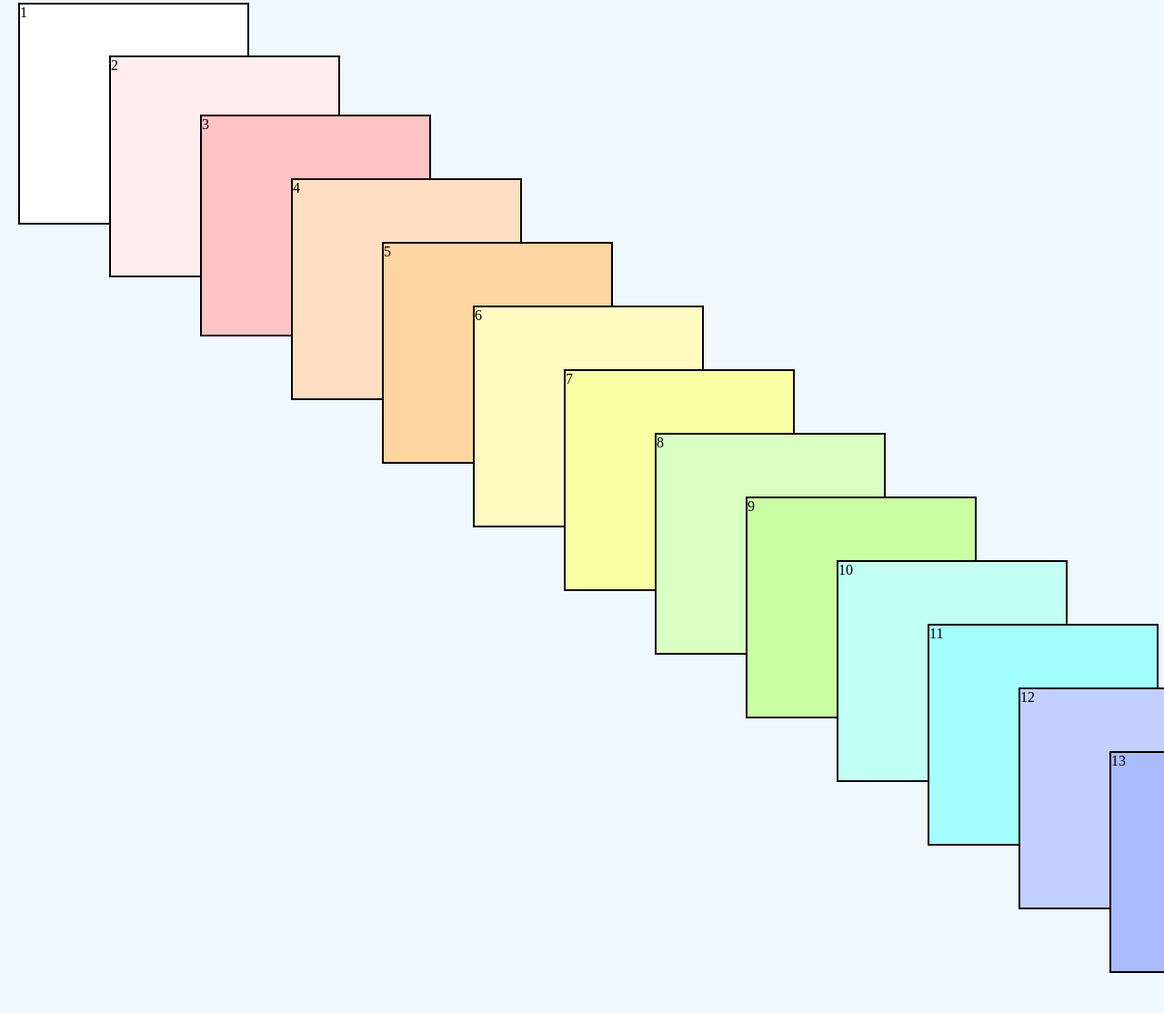
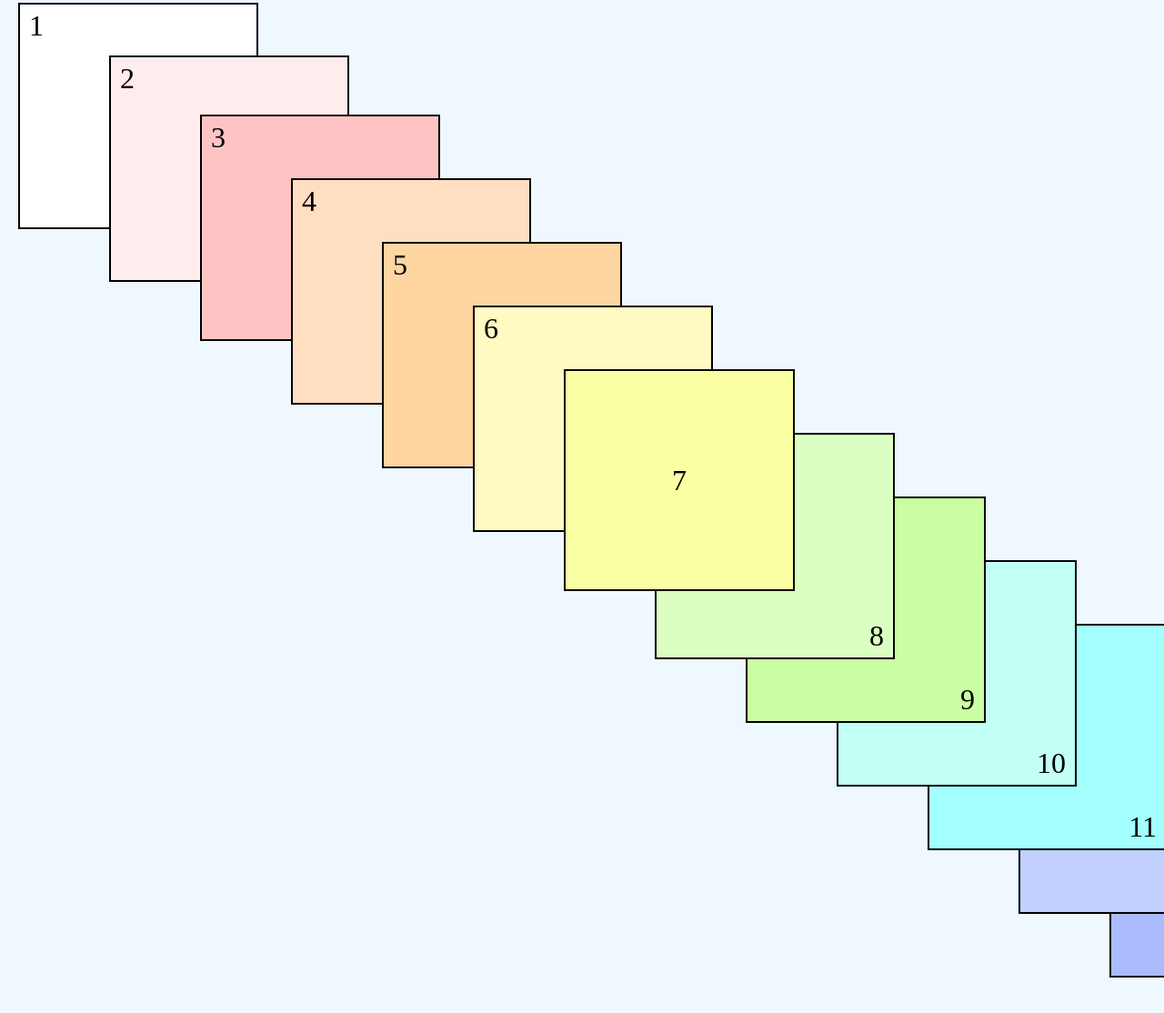
Before and after one commit to keyurjivani/R---W-project, a plain HTML site: page position/index.html in a window 1280 px wide. Shown: the part 54-1168 px from the top of the page at 91% size. Drawn offline with Linux system fonts and the light colour scheme.

Commit message:
git add . git commit -m"tes" git push origin master

```diff
--- a/position/index.html
+++ b/position/index.html
@@ -21,72 +21,121 @@
             width: 250px;
             border: 2px solid black;
             background-color: rgb(255, 255, 255);
+            font-size: xx-large;
+        }
+        #box1{
+            padding-left: 10px;
+            padding-top: 5px;
         }
         #box2{
             background-color: rgb(255, 236, 236);
             position: absolute;
             top: 95px;
             left: 100px;
+            padding-left: 10px;
+            padding-top: 5px;
         }
         #box3{
             background-color: rgb(254, 196, 196);
             position: absolute;
             top: 160px;
             left: 200px;
+            padding-left: 10px;
+            padding-top: 5px;
         }
         #box4{
             background-color: rgb(255, 222, 194);
             position: absolute;
             top: 230px;
             left: 300px;
+            padding-left: 10px;
+            padding-top: 5px;
         }
         #box5{
             background-color: rgb(255, 213, 162);
             position: absolute;
             top: 300px;
             left: 400px;
+            padding-left: 10px;
+            padding-top: 5px;
         }
         #box6{
             background-color: rgb(255, 249, 194);
             position: absolute;
             top: 370px;
             left: 500px;
+            padding-left: 10px;
+            padding-top: 5px;
         }
         #box7{
             background-color: rgb(249, 255, 162);
             position: absolute;
             top: 440px;
             left: 600px;
+            z-index: 7;align-items: center;
+            justify-content: center;
+            display: flex;
         }
         #box8{
             background-color: rgb(219, 255, 194);
             position: absolute;
             top: 510px;
             left: 700px;
+            z-index: 6;
+            padding-right: 10px;
+            align-items: end;
+            justify-content: end;
+            display: flex;
+            padding-bottom: 5px;
+
         }
         #box9{
             background-color: rgb(201, 255, 162);
             position: absolute;
             top: 580px;
             left: 800px;
+            z-index: 5;
+            padding-right: 10px;
+            align-items: end;
+            justify-content: end;
+            display: flex;
+            padding-bottom: 5px;
         }
         #box10{
             background-color: rgb(194, 255, 245);
             position: absolute;
             top: 650px;
             left: 900px;
+            z-index: 4;
+            padding-right: 10px;
+            align-items: end;
+            justify-content: end;
+            display: flex;
+            padding-bottom: 5px;
         }
         #box11{
             background-color: rgb(162, 255, 253);
             position: absolute;
             top: 720px;
             left: 1000px;
+            z-index: 3;
+            padding-right: 10px;
+            align-items: end;
+            justify-content: end;
+            display: flex;
+            padding-bottom: 5px;
         }
         #box12{
             background-color: rgb(194, 208, 255);
             position: absolute;
             top: 790px;
             left: 1100px;
+            z-index: 2;
+            padding-right: 10px;
+            align-items: end;
+            justify-content: end;
+            display: flex;
+            padding-bottom: 5px;
         }
         #box13{
             background-color: rgb(170, 187, 254);
@@ -94,6 +143,12 @@
             top: 860px;
             left: 1200px;
             margin-bottom: 20px;
+            z-index: 1;
+            padding-right: 10px;
+            align-items: end;
+            justify-content: end;
+            display: flex;
+            padding-bottom: 5px;
         }
 
 
```
